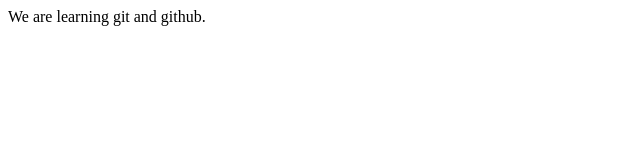
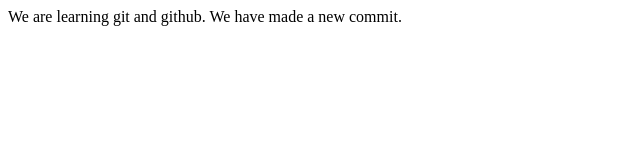
Before and after one commit to Diam-98/git-project, a plain HTML site: page index.html in a window 1280 px wide. Shown: the whole page, without its empty margins (0-640 px from the left). Drawn offline with Linux system fonts and the light colour scheme.

Commit message:
second commit

```diff
--- a/index.html
+++ b/index.html
@@ -6,6 +6,6 @@
     <title>Git Project</title>
   </head>
   <body>
-    We are learning git and github.
+    We are learning git and github. We have made a new commit.
   </body>
 </html>
```
